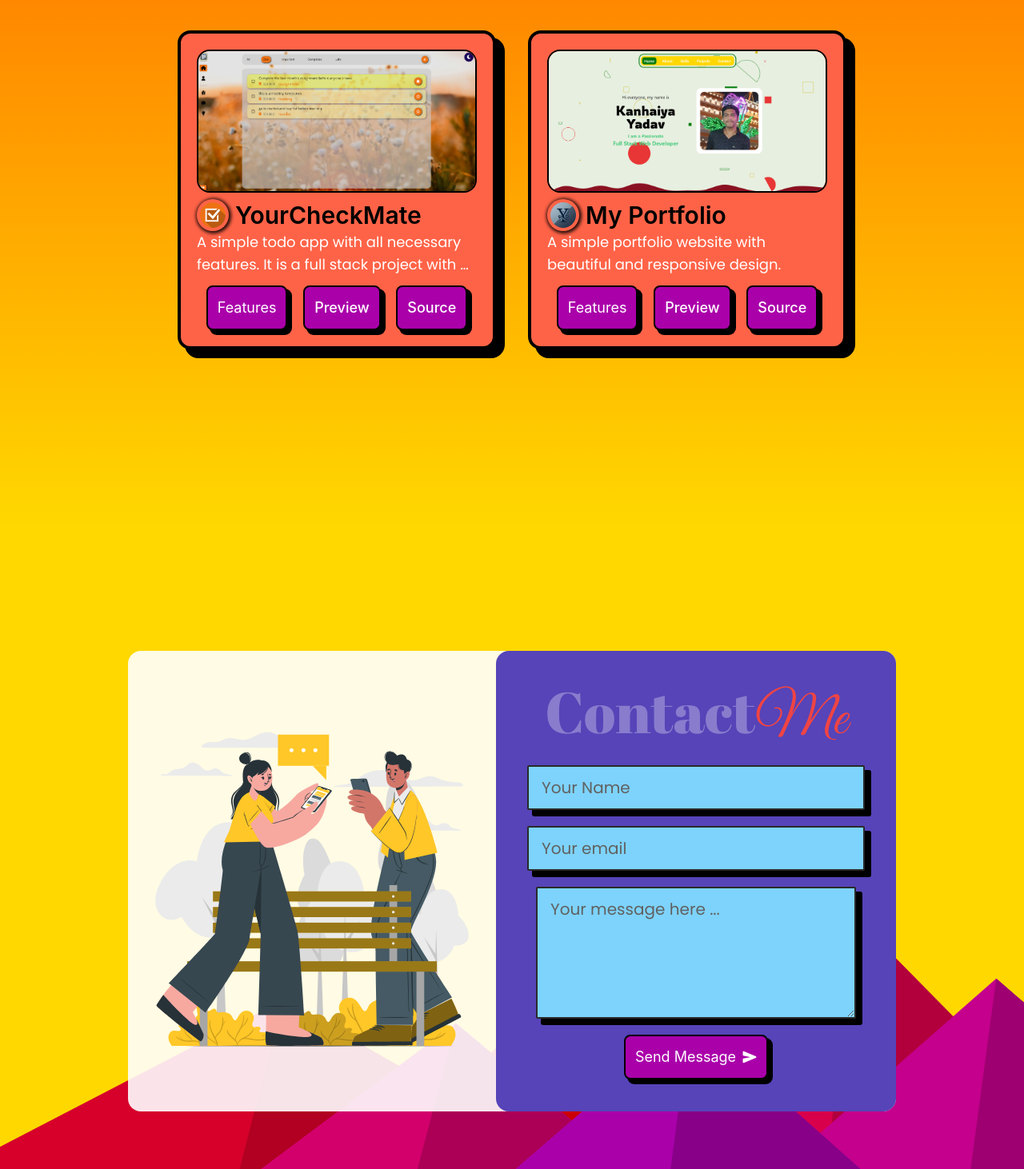
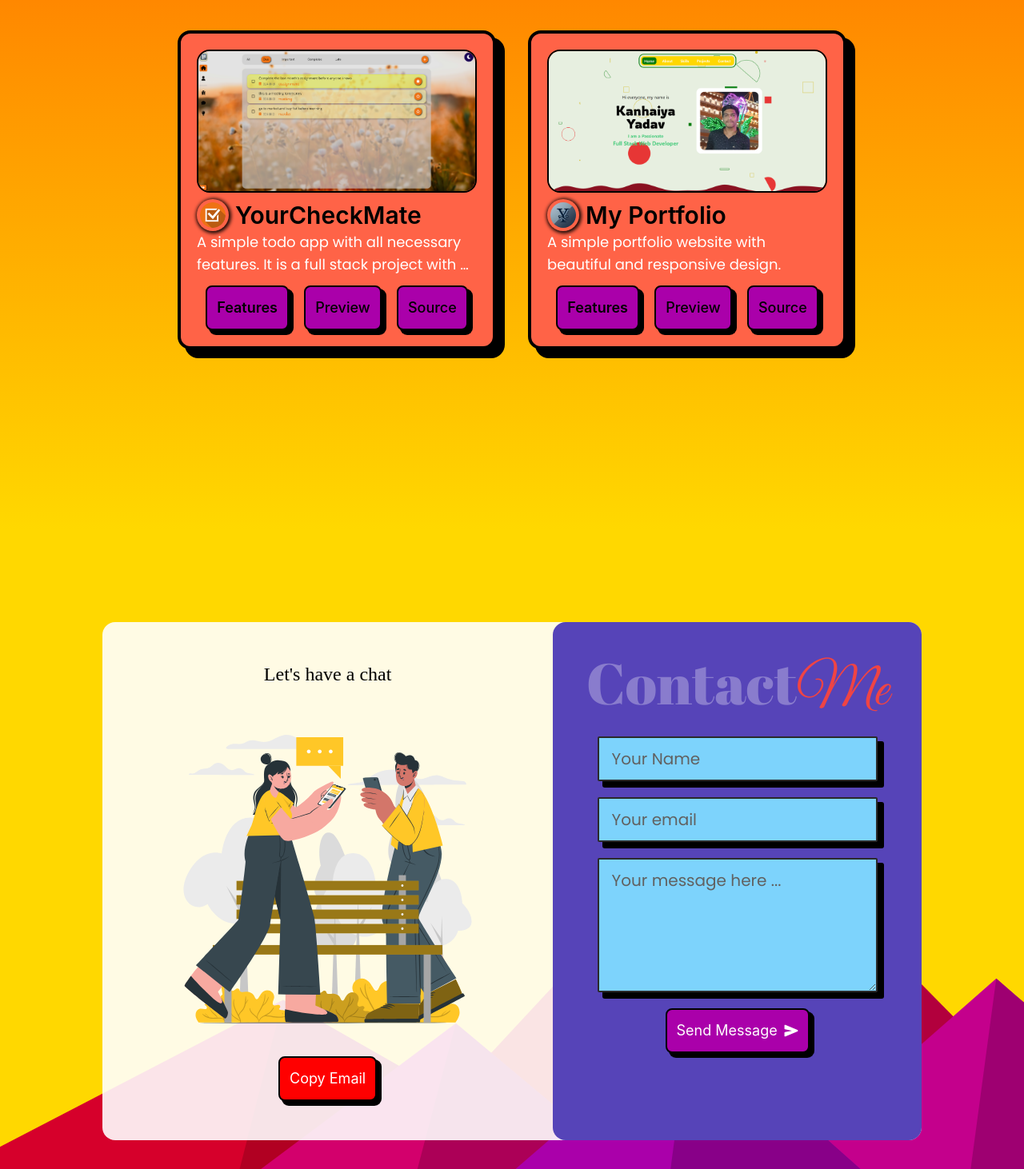
Before and after one commit to kanhaiyadav/Portfolio, a React (Vite) app: page / in a window 1280 px wide. Shown: the part 2538-4000 px from the top of the page at 80% size. Built offline with nearby package versions, Linux system fonts and the light colour scheme; a web font is replaced by a local one.

Commit message:
Completed the ui part and responsiveness

```diff
--- a/src/components/Contact/Contact.jsx
+++ b/src/components/Contact/Contact.jsx
@@ -1,6 +1,7 @@
 import ContactForm from "../ContactForm/ContactForm";
 import './Contact.styles.css';
 import meetUp from '../../assets/meetup.svg';
+import Button from "../button";
 
 const Contact = () => {
     const handleCopy = () => {
@@ -13,18 +14,17 @@ const Contact = () => {
             });
     };
     return (
-        <section id="contact" className={"overflow-x-hidden min-w-screen bg-no-repeat bg-[url('/src/assets/flat-mountains.svg')] bg-cover h-screen flex items-center justify-center p-10"}>
-            <div className="main h-[80%] w-[80%] md:bg-[#ffffffe4] flex items-center justify-between rounded-2xl mt-20">
-                <div className="relative flex-1 h-full min-h-[600px] hidden md:block"
-                    style={{
-                        width: 'clamp(250px, 8vw, 800px)',
-                    }}
-                >
-                    <h2 className="absolute left-[20%] top-[18%] font-Playwrite1 text-xl text-black lg:hidden">Let&apos;s have a chat</h2>
-                    <img src={meetUp} alt="meet up" className="h-full" />
-                    <p className="absolute left-[28%] bottom-[13%] text-xl text-white bg-blue-600 rounded-lg p-3 lg:hidden active:scale-95 cursor-default border-2 border-black"
+        <section id="contact" className={"overflow-hidden min-w-screen bg-no-repeat bg-[url('/src/assets/flat-mountains.svg')] bg-cover h-screen flex items-center justify-center pt-10 pb-10"}>
+            <div className="main h-[90%] w-[80%] min-[880px]:bg-[#ffffffe4] flex items-center justify-center min-880px:justify-between rounded-2xl mt-20">
+                <div className="flex-1 justify-center gap-5 items-center h-full flex-col hidden min-[880px]:flex pt-5 pb-5">
+                    <h2 className="flex-0 font-Playwrite1 text-2xl text-black">Let&apos;s have a chat</h2>
+                    <div className="w-[75%] min-w-[300px] max-w-[450px]">
+                        <img src={meetUp} alt="meet up" className="w-full" />
+                    </div>
+                    <Button
                         onClick={handleCopy}
-                    >Copy Email</p>
+                        className={"bg-[#ff0000]"}
+                    >Copy Email</Button>
                 </div>
                 <ContactForm />
             </div>
--- a/src/components/ContactForm/ContactForm.jsx
+++ b/src/components/ContactForm/ContactForm.jsx
@@ -6,7 +6,7 @@ import { IoSend } from "react-icons/io5";
 
 const ContactForm = () => {
     return (
-        <form className="max-w-[500px] h-full flex flex-col items-center gap-5 bg-[#5644b8] rounded-2xl p-10">
+        <form className="shrink w-[45%] min-w-[400px] h-full flex flex-col items-center gap-5 bg-[#5644b8] rounded-2xl p-10">
             <h1 className="font-Abril-Fatface"><span className="text-7xl text-[rgba(255,255,255,0.3)]">Contact</span><span className="text-red-500 font-Great-Vibes text-7xl">Me</span></h1>
             <Input type='text' placeholder='Your Name' required/>
             <Input type='email' placeholder='Your email' required/>
--- a/src/components/Input/Input.jsx
+++ b/src/components/Input/Input.jsx
@@ -10,7 +10,7 @@ const Input = ({className, ...otherProps}) => {
             {...otherProps}
             value={value}
             onChange={onChange}
-            className={`min-w-[400px] border-2 border-[#2a2a2a] p-4 pt-3 pb-3  placeholder:text-[#616161]
+            className={`min-w-[350px] w-[90%] border-2 border-[#2a2a2a] p-4 pt-3 pb-3  placeholder:text-[#616161]
             outline-none ${value? 'bg-green-500': 'bg-sky-300'} text-black text-xl font-Poppins rounded-sm
             focus:ring-[1px] focus:ring-black focus:bg-sky-500 shadow-[7px_7px_0px_1px_rgb(0,0,0)] ${className}`}
         />
--- a/src/components/ProjectCard/ProjectCard.jsx
+++ b/src/components/ProjectCard/ProjectCard.jsx
@@ -49,11 +49,11 @@ const ProjectCard = ({ project }) => {
                     <p className="text-ellipsis-custom text-lg text-white font-Poppins">{description}</p>
                 </div>
                 <div className="flex gap-2 justify-evenly">
-                    <Button onClick={() => {
+                    <Button className={`bg-[#FFC700] hover:bg-[#FFF455] text-black hover:text-black`} onClick={() => {
                         alert("This is yet to be added")
-                    }}><span>Features</span></Button>
-                    <Button downloadLink={preview}><a href={preview} target="_blank" rel="noreferrer" className="text-white hover:text-white">Preview</a></Button>
-                    <Button downloadLink={source} ><a href={source} target="_blank" rel="noreferrer" className="text-white hover:text-white">Source</a></Button>
+                    }}><span className="text-black hover:text-black font-semibold">Features</span></Button>
+                    <Button className={`bg-[#40A578] hover:bg-[#9DDE8B] text-black`}><a href={preview} target="_blank" rel="noreferrer" className="text-black hover:text-black">Preview</a></Button>
+                    <Button className={`bg-[#9195F6] hover:bg-[#B7C9F2] text-black`}><a href={source} target="_blank" rel="noreferrer" className="text-black hover:text-black">Source</a></Button>
                 </div>
             </div>
 
--- a/src/components/Textarea/Input.jsx
+++ b/src/components/Textarea/Input.jsx
@@ -11,7 +11,7 @@ const Textarea = ({className, ...otherProps}) => {
             value={value}
             onChange={onChange}
             rows={5}
-            className={`min-w-[400px] border-2 border-[#2a2a2a] p-4 pt-3 pb-3  placeholder:text-[#616161]
+            className={`min-w-[350px] w-[90%] border-2 border-[#2a2a2a] p-4 pt-3 pb-3  placeholder:text-[#616161]
             outline-none ${value ? 'bg-green-500' : 'bg-sky-300'} text-black text-xl font-Poppins rounded-sm
             focus:ring-[1px] focus:ring-black focus:bg-sky-500 shadow-[7px_7px_0px_1px_rgb(0,0,0)] ${className}`}
         />
--- a/tailwind.config.js
+++ b/tailwind.config.js
@@ -6,6 +6,9 @@ export default {
     ],
     theme: {
         extend: {
+            screens: {
+                'min-880px': '880px',
+            },
             keyframes: {
                 'typewriter': {
                     '0%': { width: '0' },
```
